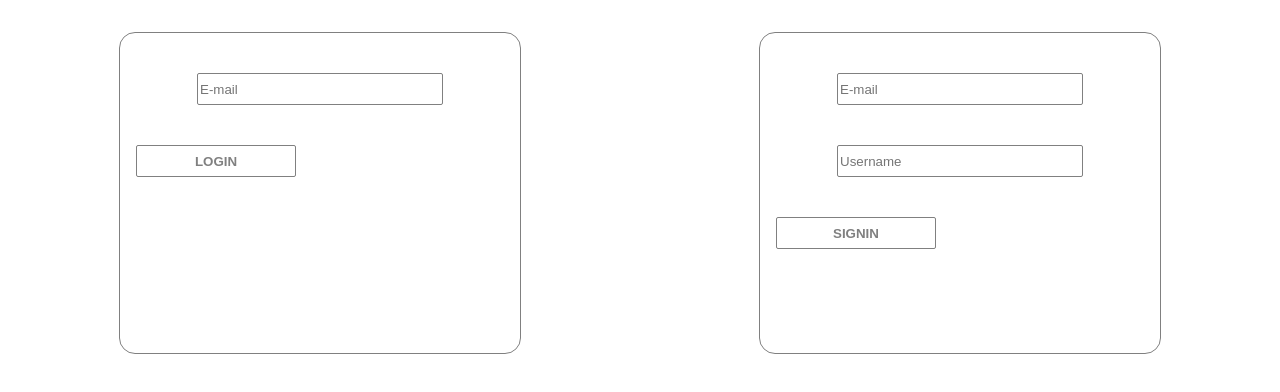
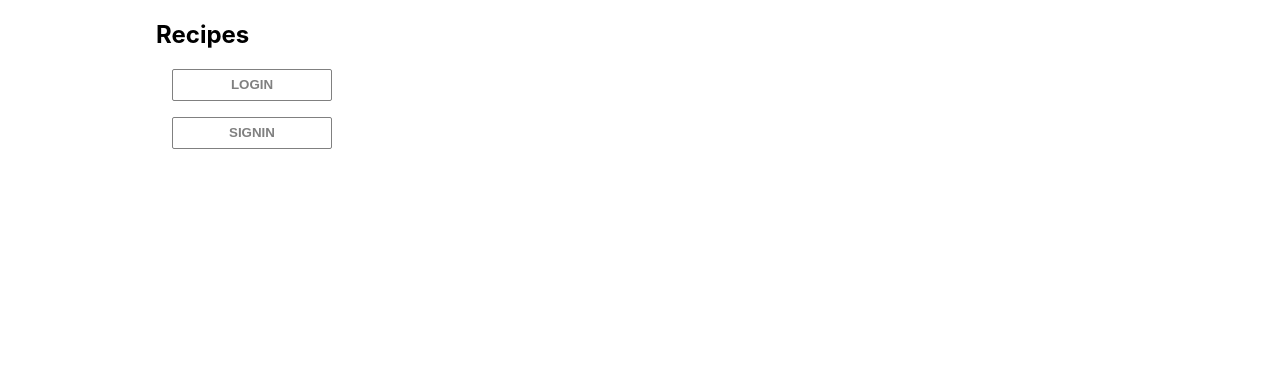
Before and after one commit to jessicaarrais/recipes-app-heroku, a React (Create React App) app in the folder client/: page / in a window 1280 px wide. Shown: the top 392 px of the page. Built offline with nearby package versions, Linux system fonts and the light colour scheme.

Commit message:
router structure altered (#27)

```diff
--- a/client/src/pages/Login.tsx
+++ b/client/src/components/Login.tsx
@@ -29,7 +29,6 @@ function Login() {
         return;
       }
       localStorage.setItem('token', data.login.user.token);
-      localStorage.setItem('username', data.login.user.username);
       client.writeData({ data: { isLoggedIn: true } });
     },
   });
--- a/client/src/components/NavigationBar.tsx
+++ b/client/src/components/NavigationBar.tsx
@@ -5,22 +5,39 @@ const nav: CSSProperties = {
   display: 'flex',
   alignItems: 'center',
   justifyContent: 'right',
+  padding: '16px',
   boxShadow: '0 0 3px 0 gray',
 };
-const userInfo: CSSProperties = {
+const link: CSSProperties = {
+  display: 'flex',
+  alignItems: 'center',
+  justifyContent: 'space-between',
   cursor: 'pointer',
+  textDecoration: 'none',
+};
+const username: CSSProperties = {
+  margin: '0',
+  fontWeight: 'bold',
+};
+const avatar: CSSProperties = {
+  marginLeft: '16px',
+  width: '32px',
+  height: '32px',
+  fontSize: '12px',
+  boxShadow: '0 0 0 2px hotpink',
 };
 
 interface Props {
   username: string;
+  avatar?: string;
 }
 
 function NavigationBar(props: Props) {
   return (
     <nav style={nav}>
-      <Link to="/account-settings">
-        <h3>{props.username}</h3>
-        <img alt="user's avatar" />
+      <Link to="/account-settings" style={link}>
+        <span style={username}>{props.username}</span>
+        <img alt="user's avatar" src={props.avatar} style={avatar} />
       </Link>
     </nav>
   );
--- a/client/src/components/Sheet.tsx
+++ b/client/src/components/Sheet.tsx
@@ -6,10 +6,8 @@ import DeleteSheetButton from './DeleteSheetButton';
 import SheetTitle from './SheetTitle';
 
 const li: CSSProperties = {
-  width: '90%',
-  maxWidth: '1000px',
   padding: '24px',
-  margin: '16px',
+  marginBottom: '16px',
   boxShadow: '1px 1px 3px 1px lightgray',
   borderRadius: '8px',
   listStyle: 'none',
--- a/client/src/components/SheetTitle.tsx
+++ b/client/src/components/SheetTitle.tsx
@@ -1,6 +1,10 @@
-import React, { useState } from 'react';
+import React, { useState, CSSProperties } from 'react';
 import gql from 'graphql-tag';
 import { useMutation } from '@apollo/react-hooks';
+
+const title: CSSProperties = {
+  fontSize: '24px',
+};
 
 const UPDATE_SHEET = gql`
   mutation UpdateSheet($sheetId: ID!, $title: String, $notebookId: ID!) {
@@ -51,7 +55,8 @@ function SheetTitle(props: Props) {
           onBlur={() => handleUpdateSheetTitle(newTitle)}
         />
       ) : (
-        <h2
+        <span
+          style={title}
           tabIndex={0}
           onClick={() => {
             setIsEditingTitle(true);
@@ -65,7 +70,7 @@ function SheetTitle(props: Props) {
           }}
         >
           {props.title}
-        </h2>
+        </span>
       )}
     </div>
   );
--- a/client/src/pages/Signin.tsx
+++ b/client/src/components/Signin.tsx
@@ -49,7 +49,6 @@ function Signin() {
         return;
       }
       localStorage.setItem('token', data.signin.user.token);
-      localStorage.setItem('username', data.signin.user.username);
       client.writeData({ data: { isLoggedIn: true } });
     },
   });
--- a/client/src/index.css
+++ b/client/src/index.css
@@ -1,13 +1,15 @@
 body {
   margin: 0;
-  font-family: -apple-system, BlinkMacSystemFont, 'Segoe UI', 'Roboto', 'Oxygen',
-    'Ubuntu', 'Cantarell', 'Fira Sans', 'Droid Sans', 'Helvetica Neue',
-    sans-serif;
+  font-family: -apple-system, BlinkMacSystemFont, 'Segoe UI', 'Roboto', 'Oxygen', 'Ubuntu',
+    'Cantarell', 'Fira Sans', 'Droid Sans', 'Helvetica Neue', sans-serif;
   -webkit-font-smoothing: antialiased;
   -moz-osx-font-smoothing: grayscale;
 }
 
 code {
-  font-family: source-code-pro, Menlo, Monaco, Consolas, 'Courier New',
-    monospace;
+  font-family: source-code-pro, Menlo, Monaco, Consolas, 'Courier New', monospace;
 }
+
+* {
+  box-sizing: border-box;
+}
--- a/client/src/index.tsx
+++ b/client/src/index.tsx
@@ -1,19 +1,18 @@
 import React from 'react';
 import ReactDOM from 'react-dom';
-import { Router, Route, Redirect, Switch } from 'react-router';
+import { Router, Route, Redirect } from 'react-router';
 import { createBrowserHistory } from 'history';
-import './index.css';
-import * as serviceWorker from './serviceWorker';
+import gql from 'graphql-tag';
 import ApolloClient from 'apollo-client';
 import { ApolloProvider, useQuery } from '@apollo/react-hooks';
 import { InMemoryCache } from 'apollo-cache-inmemory';
 import { createHttpLink } from 'apollo-link-http';
 import { setContext } from 'apollo-link-context';
-import gql from 'graphql-tag';
 import { typeDefs } from './resolvers';
 import LoggedIn from './pages/LoggedIn';
 import LoggedOut from './pages/LoggedOut';
-import Settings from './pages/Settings';
+import * as serviceWorker from './serviceWorker';
+import './index.css';
 
 const httpLink = createHttpLink({ uri: 'http://localhost:4000/graphql' });
 const authLink = setContext((_, { headers }) => {
@@ -49,18 +48,15 @@ const IS_LOGGED_IN = gql`
 
 function LandingPage() {
   const { data } = useQuery(IS_LOGGED_IN);
-  return data.isLoggedIn ? <Redirect to="/home" /> : <LoggedOut />;
+  return data.isLoggedIn ? <LoggedIn /> : <Redirect to="/" />;
 }
 
 ReactDOM.render(
   <React.StrictMode>
     <ApolloProvider client={client}>
       <Router history={history}>
-        <Switch>
-          <Route exact path="/" render={() => <LandingPage />} />
-          <Route path="/home" component={LoggedIn} />
-          <Route path="/account-settings" component={Settings} />
-        </Switch>
+        <LandingPage />
+        <Route exact path="/" component={LoggedOut} />
       </Router>
     </ApolloProvider>
   </React.StrictMode>,
--- a/client/src/pages/LoggedIn.tsx
+++ b/client/src/pages/LoggedIn.tsx
@@ -1,9 +1,17 @@
-import React from 'react';
+import React, { CSSProperties } from 'react';
 import gql from 'graphql-tag';
 import { useQuery } from '@apollo/react-hooks';
 import { SHEET_FRAGMENT } from '../components/Sheet';
 import NavigationBar from '../components/NavigationBar';
 import Home from './Home';
+import { Route, Switch, Redirect } from 'react-router';
+import Settings from './Settings';
+
+const section: CSSProperties = {
+  width: '100%',
+  maxWidth: '968px',
+  margin: '0 auto',
+};
 
 export const NOTEBOOK_FRAGMENT = gql`
   fragment NotebookFragment on Notebook {
@@ -37,7 +45,21 @@ function LoggedIn() {
   return (
     <div>
       <NavigationBar username={data.user.username} />
-      <Home notebookId={data.user.notebook.id} sheets={data.user.notebook.sheets} />
+      <section style={section}>
+        <Switch>
+          <Redirect exact from="/" to="/home" />
+          <Route
+            path="/home"
+            render={() => (
+              <Home
+                notebookId={data.user.notebook.id}
+                sheets={data.user.notebook.sheets}
+              />
+            )}
+          />
+          <Route path="/account-settings" component={Settings} />
+        </Switch>
+      </section>
     </div>
   );
 }
--- a/client/src/pages/LoggedOut.tsx
+++ b/client/src/pages/LoggedOut.tsx
@@ -1,19 +1,43 @@
-import React, { CSSProperties } from 'react';
-import Login from './Login';
-import Signin from './Signin';
+import React, { CSSProperties, useState } from 'react';
+import Login from '../components/Login';
+import Signin from '../components/Signin';
+import Button from '../components/Button';
 
-const page: CSSProperties = {
-  display: 'flex',
-  alignItems: 'center',
-  justifyContent: 'space-around',
+const section: CSSProperties = {
+  width: '100%',
+  maxWidth: '968px',
+  margin: '0 auto',
 };
 
 function LoggedOut() {
+  const [login, setLogin] = useState(false);
+  const [signin, setSignin] = useState(false);
   return (
-    <div style={page}>
-      <Login />
-      <Signin />
-    </div>
+    <section style={section}>
+      <h1>Recipes</h1>
+      <Button
+        type="button"
+        styleType="default"
+        handleOnClick={() => {
+          setLogin(true);
+          setSignin(false);
+        }}
+      >
+        Login
+      </Button>
+      <Button
+        type="button"
+        styleType="default"
+        handleOnClick={() => {
+          setSignin(true);
+          setLogin(false);
+        }}
+      >
+        Signin
+      </Button>
+      {login && <Login />}
+      {signin && <Signin />}
+    </section>
   );
 }
 
--- a/client/src/pages/Settings.tsx
+++ b/client/src/pages/Settings.tsx
@@ -3,6 +3,7 @@ import { useApolloClient } from '@apollo/react-hooks';
 import { useHistory } from 'react-router';
 import Button from '../components/Button';
 import DeleteUserButton from '../components/DeleteUserButton';
+import { Link } from 'react-router-dom';
 
 function Settings() {
   const client = useApolloClient();
@@ -15,13 +16,9 @@ function Settings() {
     history.push('/');
   };
 
-  const navigateToHome = () => history.push('/home');
-
   return (
     <>
-      <Button type="button" styleType="default" handleOnClick={navigateToHome}>
-        Back to Home
-      </Button>
+      <Link to="/home">Back to Home</Link>
       <DeleteUserButton />
       <Button type="button" styleType="default" handleOnClick={handleLogout}>
         Logout
```
